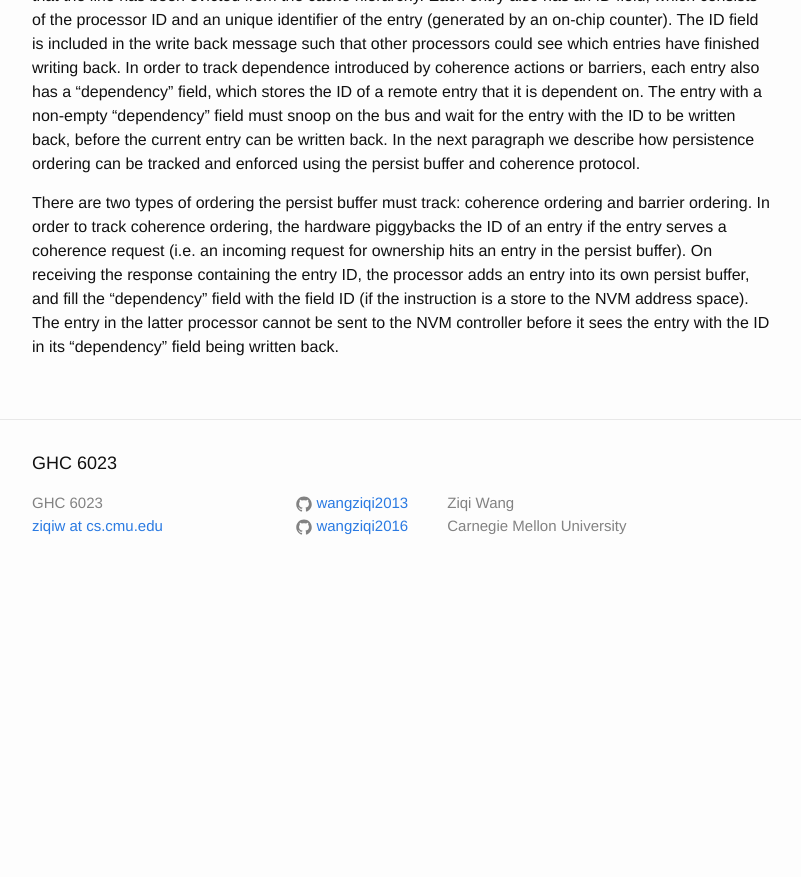
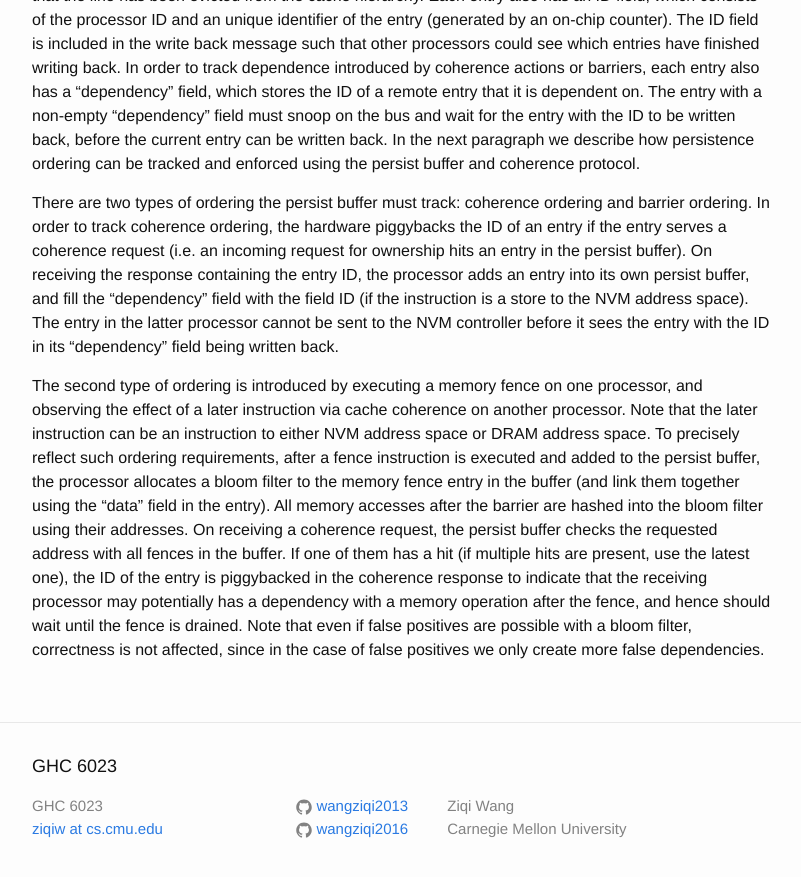
Before and after one commit to wangziqi2013/wangziqi2013.github.io, a Jekyll site: the page built from _posts/2019-01-19-delegated-persist-ordering.markdown, in a window 1280 px wide and 900 px high, scrolled down 2692 px. Shown: the top 877 px of the window, without its empty margins (238-1039 px from the left). Built offline with Jekyll 4.4.1, drawn with Linux system fonts in a browser that asks for light colours; before the commit the page ends 3289 px from its top, so only the background shows below that.

Commit message:
Adding barrier

```diff
--- a/_posts/2019-01-19-delegated-persist-ordering.markdown
+++ b/_posts/2019-01-19-delegated-persist-ordering.markdown
@@ -109,3 +109,15 @@ request for ownership hits an entry in the persist buffer). On receiving the res
 processor adds an entry into its own persist buffer, and fill the "dependency" field with the field ID (if the instruction
 is a store to the NVM address space). The entry in the latter processor cannot be sent to the NVM controller before it
 sees the entry with the ID in its "dependency" field being written back.
+
+The second type of ordering is introduced by executing a memory fence on one processor, and observing the effect of a
+later instruction via cache coherence on another processor. Note that the later instruction can be an instruction to
+either NVM address space or DRAM address space. To precisely reflect such ordering requirements, after a fence instruction is
+executed and added to the persist buffer, the processor allocates a bloom filter to the memory fence entry in the
+buffer (and link them together using the "data" field in the entry). All memory accesses after the barrier are hashed
+into the bloom filter using their addresses. On receiving a coherence request, the persist buffer checks the requested
+address with all fences in the buffer. If one of them has a hit (if multiple hits are present, use the latest one),
+the ID of the entry is piggybacked in the coherence response to indicate that the receiving processor may potentially
+has a dependency with a memory operation after the fence, and hence should wait until the fence is drained. Note that
+even if false positives are possible with a bloom filter, correctness is not affected, since in the case of false
+positives we only create more false dependencies.
```
